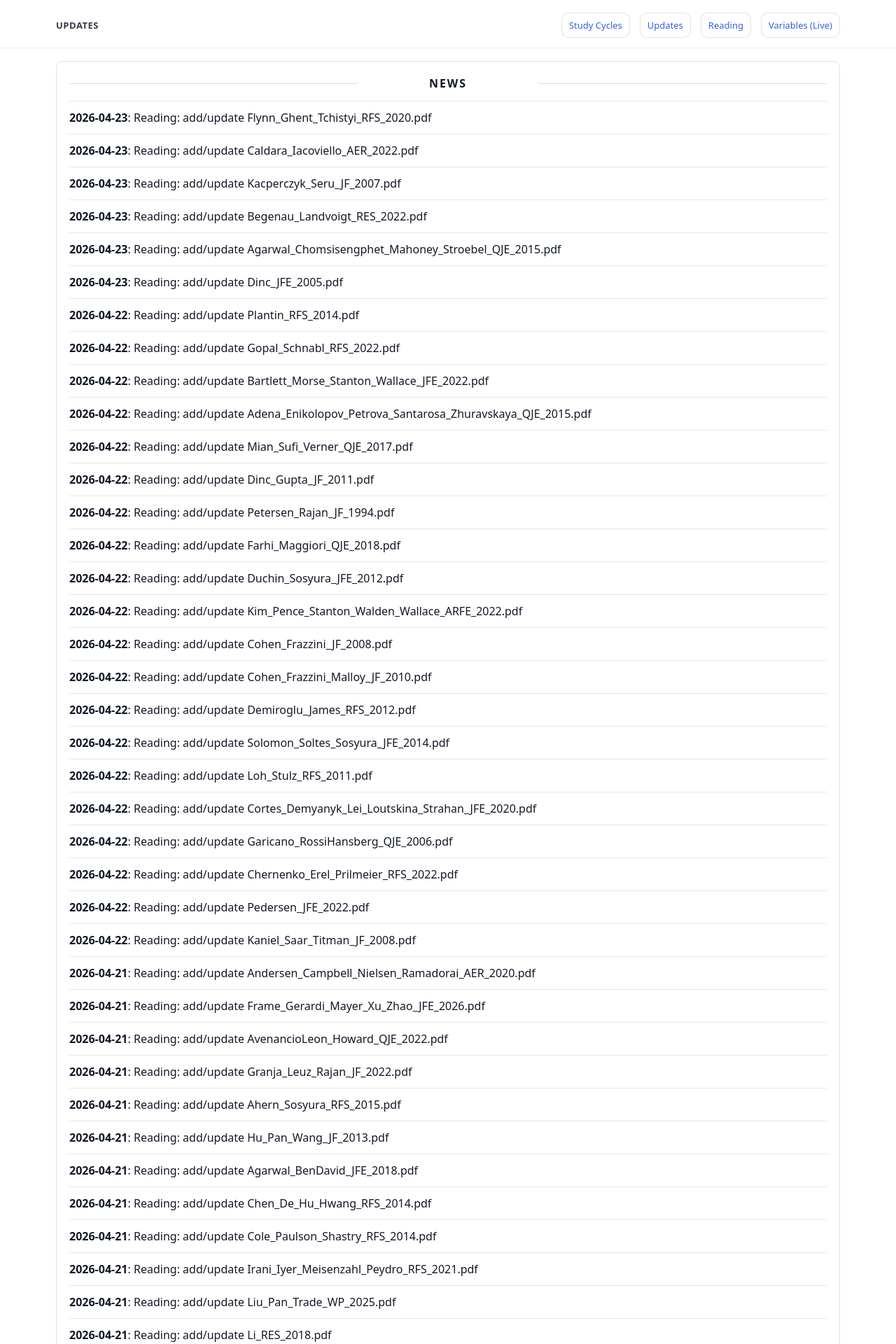
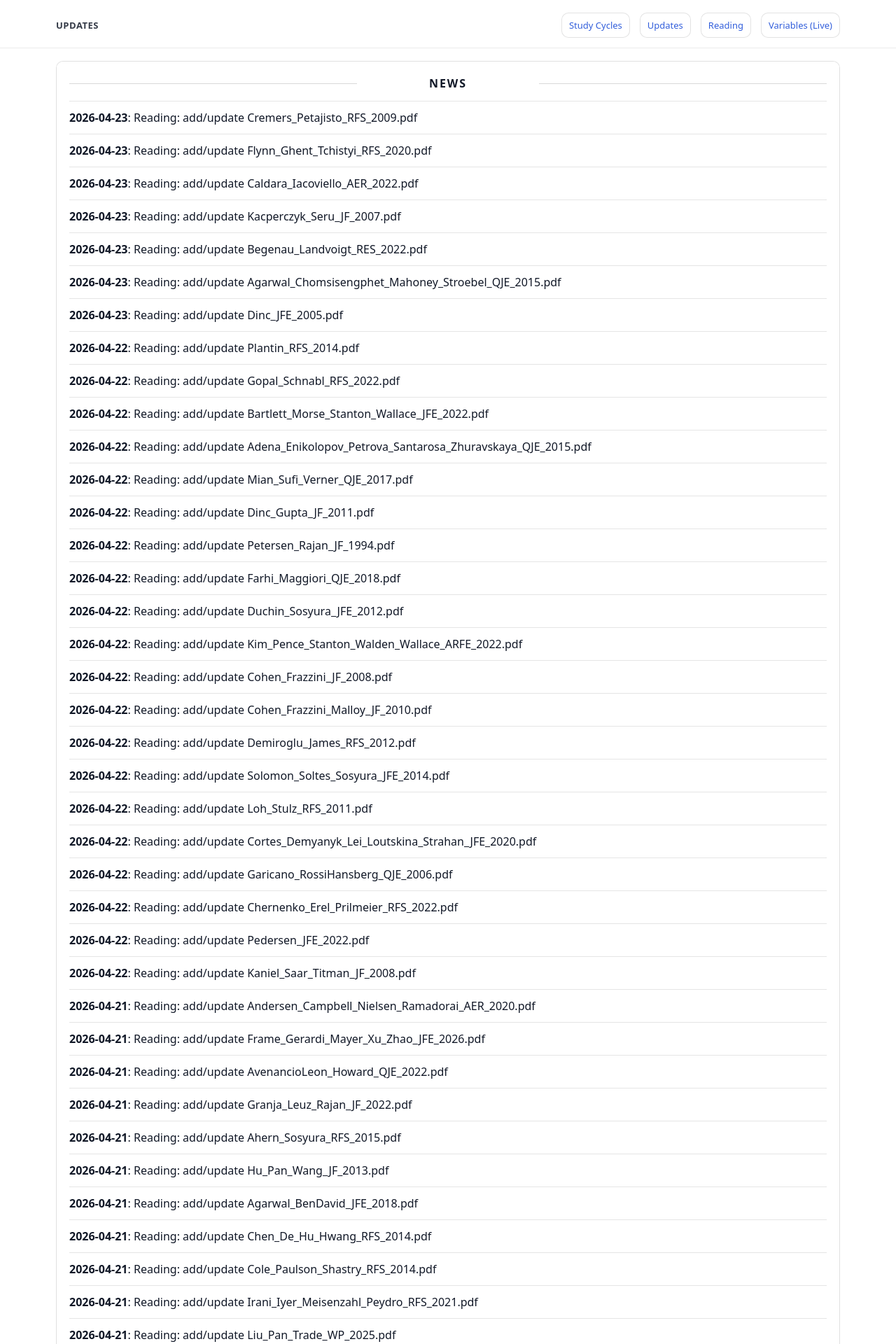
Before and after one commit to yaxinzn/study-archive, a Jekyll site: the page built from updates/index.md, in a window 1280 px wide. Shown: the top 1920 px of the page at 70% size. Built offline with Jekyll 4.4.1, drawn with Linux system fonts in a browser that asks for light colours; some of the changed text lies outside the part shown.

Commit message:
chore: update NEWS feed

```diff
--- a/_data/news.yml
+++ b/_data/news.yml
@@ -1,4 +1,7 @@
 # Auto-generated update history (sorted newest -> oldest). Do not edit manually.
+- ts: "1776926935"
+  date: "2026-04-23"
+  title: "Reading: add/update Cremers_Petajisto_RFS_2009.pdf"
 - ts: "1776926083"
   date: "2026-04-23"
   title: "Reading: add/update Flynn_Ghent_Tchistyi_RFS_2020.pdf"
```
